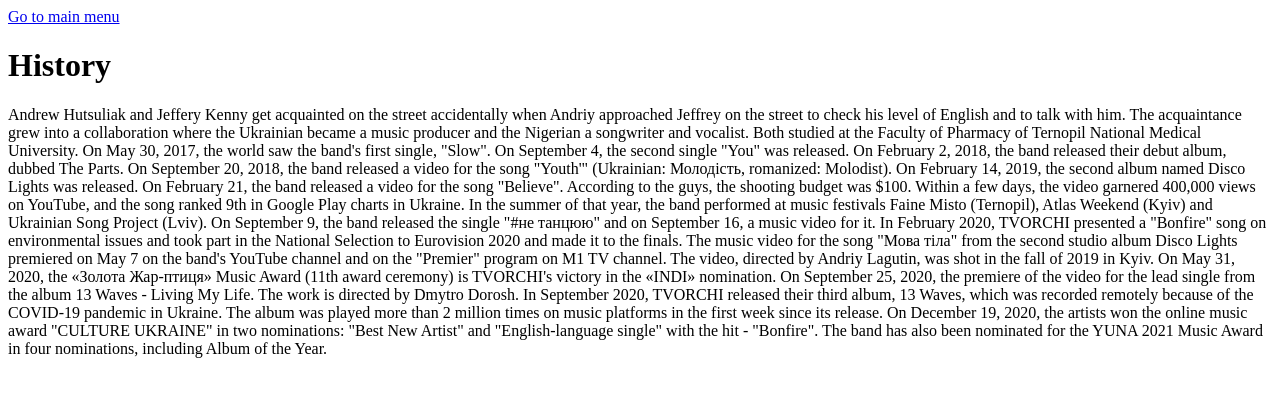
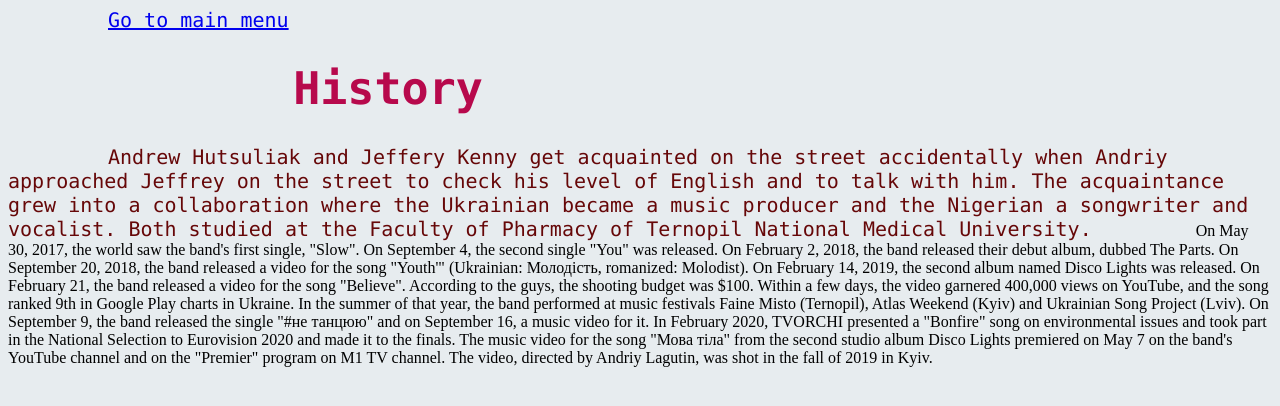
Before and after one commit to anastasiiahaioshko/Anastasiia-Haioshko-MMP240-HW1-2, a plain HTML site: page history.html in a window 1280 px wide. Drawn offline with Linux system fonts and the light colour scheme.

Commit message:
Update history.html

```diff
--- a/history.html
+++ b/history.html
@@ -1,29 +1,46 @@
 <!DOCTYPE html>
 <html>
   <head>
-    <title>History</title>
+     <title>History</title>
+     <style>
+       body{
+      background:#e7ecef;
+    }
+
+    p1{
+      font-size:20px;
+      font-family:lucida console;
+      color:#660708;
+      margin:100px;
+      width:40px;
+    }
+    h1{
+      font-size:45px;
+      font-family: lucida console;
+      color:#b7094c;
+      width: 700px;
+      margin: 30px;
+      text-align:center;
+    }
+       </style>
   </head>
   <body>
     <p1><a href="index.html">Go to main menu</a></p1>
     <h1>History</h1>
-    <p1>Andrew Hutsuliak and Jeffery Kenny get acquainted on the street accidentally when Andriy approached Jeffrey on the street to check his level of English and to talk with him. The acquaintance grew into a collaboration where the Ukrainian became a music producer and the Nigerian a songwriter and vocalist. Both studied at the Faculty of Pharmacy of Ternopil National Medical University.
+    <p1>Andrew Hutsuliak and Jeffery Kenny get acquainted on the street accidentally when Andriy approached Jeffrey on the street to check his level of English and to talk with him. The acquaintance grew into a collaboration where the Ukrainian became a music producer and the Nigerian a songwriter and vocalist. Both studied at the Faculty of Pharmacy of Ternopil National Medical University.</p1>
 
 On May 30, 2017, the world saw the band's first single, "Slow". On September 4, the second single "You" was released.
 
 On February 2, 2018, the band released their debut album, dubbed The Parts. On September 20, 2018, the band released a video for the song "Youth'" (Ukrainian: Молодість, romanized: Molodist).
 
 On February 14, 2019, the second album named Disco Lights was released. On February 21, the band released a video for the song "Believe". According to the guys, the shooting budget was $100. Within a few days, the video garnered 400,000 views on YouTube, and the song ranked 9th in Google Play charts in Ukraine.
-
 In the summer of that year, the band performed at music festivals Faine Misto (Ternopil), Atlas Weekend (Kyiv) and Ukrainian Song Project (Lviv). On September 9, the band released the single "#не танцюю" and on September 16, a music video for it.
 
 In February 2020, TVORCHI presented a "Bonfire" song on environmental issues and took part in the National Selection to Eurovision 2020 and made it to the finals.
 
 The music video for the song "Мова тіла" from the second studio album Disco Lights premiered on May 7 on the band's YouTube channel and on the "Premier" program on M1 TV channel. The video, directed by Andriy Lagutin, was shot in the fall of 2019 in Kyiv.
+</p1>
 
-On May 31, 2020, the «Золота Жар-птиця» Music Award (11th award ceremony) is TVORCHI's victory in the «INDI» nomination.
 
-On September 25, 2020, the premiere of the video for the lead single from the album 13 Waves - Living My Life. The work is directed by Dmytro Dorosh.
-
-In September 2020, TVORCHI released their third album, 13 Waves, which was recorded remotely because of the COVID-19 pandemic in Ukraine. The album was played more than 2 million times on music platforms in the first week since its release. On December 19, 2020, the artists won the online music award "CULTURE UKRAINE" in two nominations: "Best New Artist" and "English-language single" with the hit - "Bonfire". The band has also been nominated for the YUNA 2021 Music Award in four nominations, including Album of the Year.</p1>
   </body>
 </html>
```
